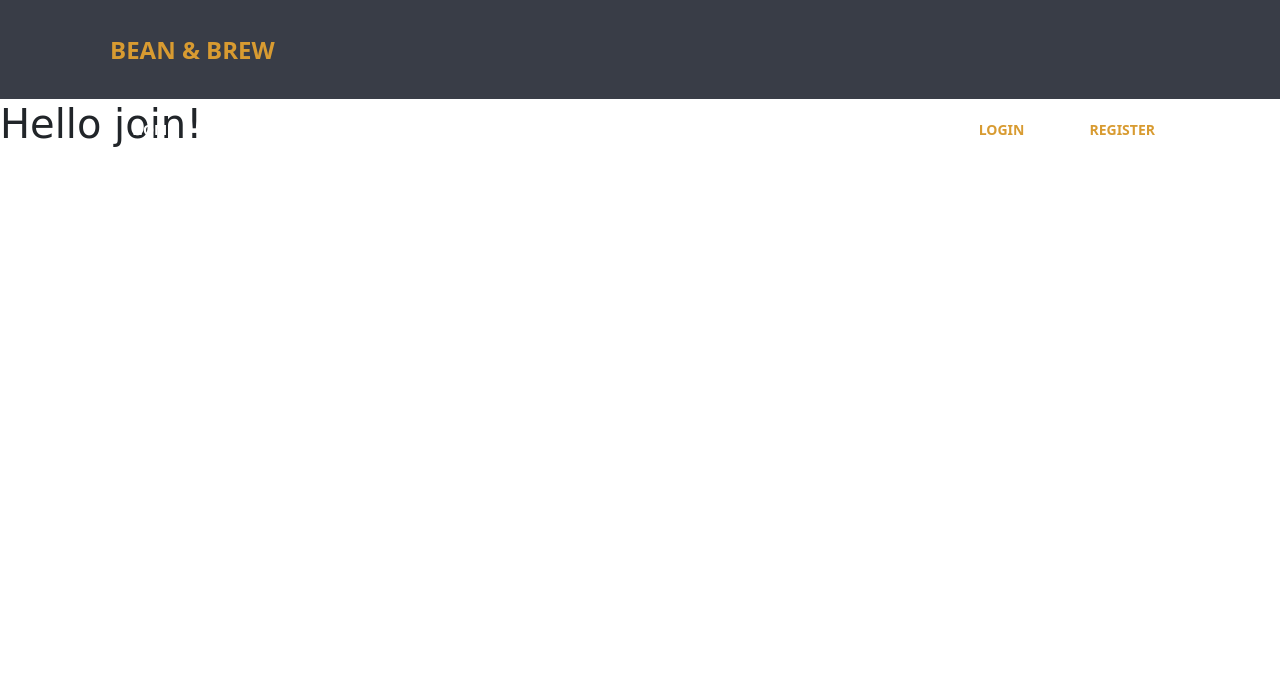
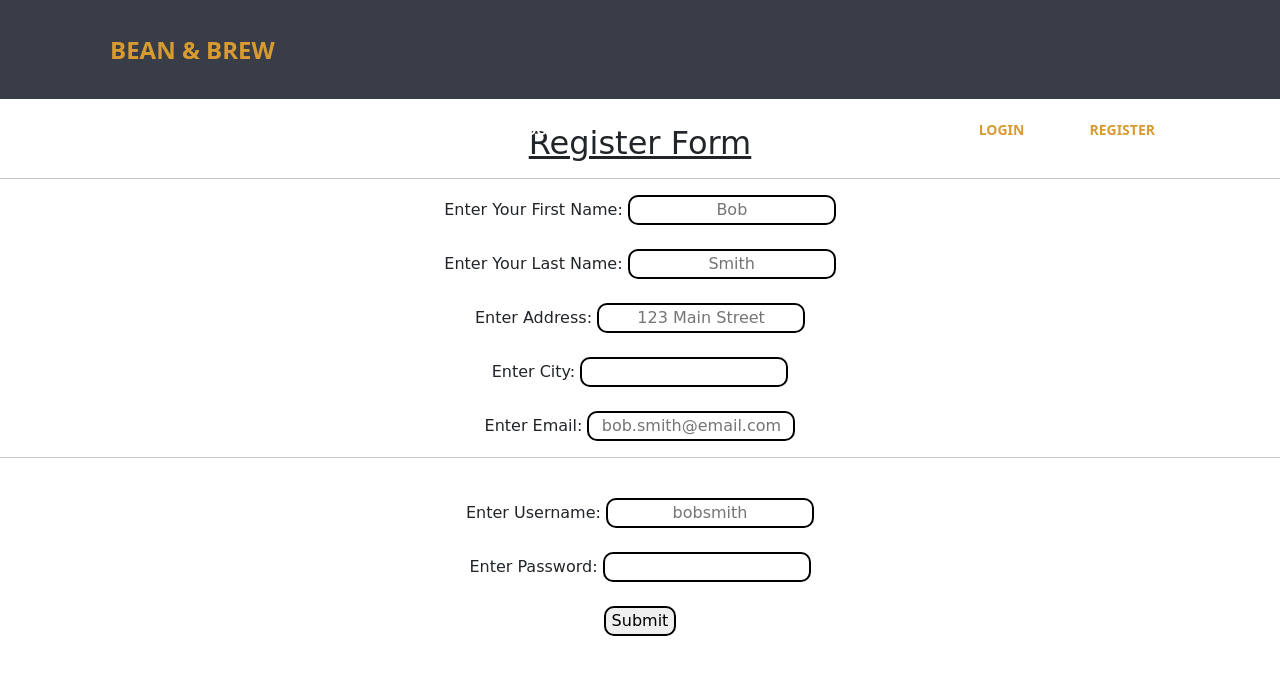
Before and after one commit to Parsnip-69/Task-2---Summer-Work, a Flask app: page /join in a window 1280 px wide. Shown: the top 675 px of the page. Run offline with Flask 3, Linux system fonts and the light colour scheme; some web fonts are replaced.

Commit message:
registation system working, saving to database, password hashing securly

```diff
--- a/main.py
+++ b/main.py
@@ -1,11 +1,14 @@
-from flask import Flask, render_template
+from flask import Flask, render_template, request
+import sqlite3
+from flask_bcrypt import Bcrypt
 
-app = Flask (__name__)
+app = Flask(__name__)
+bcrypt = Bcrypt(app)
 
-@app.route('//<name>')
-@app.route('/home/<name>')
-def index(name):
-    return render_template("index.html", user = name)
+@app.route('/')
+@app.route('/home')
+def index():
+    return render_template("index.html")
 
 @app.route('/aboutus')
 def about():
@@ -27,6 +30,41 @@ def lessons():
 def tables():
     return render_template("tables.html")
 
+@app.route('/join', methods=['POST', 'GET'])
+def join():
+    if request.method == 'POST':
+        try:
+            first_name = request.form['first_name']
+            last_name = request.form['last_name']
+            address = request.form['address']
+            city = request.form['city']
+            email = request.form['email']
+            username = request.form['username']
+            password = request.form['password']
+
+            hashed_password = bcrypt.generate_password_hash (password).decode('utf-8')
+            #is_valid = bcrypt.check_password_hash (hashed_password, password)
+            #return f"Password: {password}<br>Hashed Password: {hashed_password}<br>Is Valid: {is_valid}"
 
 
-app.run(debug=True)
+            with sqlite3.connect("database.db") as con:
+                cur = con.cursor()
+                cur.execute("INSERT INTO personal_details (first_name, last_name , address, city, email) VALUES (?,?,?,?,?)", (first_name, last_name, address, city, email))
+                cur.execute("INSERT INTO login_info (username, password) VALUES (?,?)", (username, hashed_password))
+                con.commit()
+                msg = "Record successfully added"
+        except Exception as e:
+            con.rollback()
+            msg = f"Error in insert operation: {str(e)}"
+        finally:
+            con.close()
+            return render_template("result.html", msg=msg)
+    else:
+        return render_template("join.html")
+
+@app.route('/login')
+def login():
+    return render_template("login.html")
+
+if __name__ == "__main__":
+    app.run(debug=True)
--- a/static/css/StyleSheet.css
+++ b/static/css/StyleSheet.css
@@ -245,3 +245,9 @@ h3{
   margin-top: 100px;
   font-family: "Edu AU VIC WA NT Hand", cursive;
 }
+
+input {
+    border-radius: 10px;
+    border: 2px solid rgb(0, 0, 0);
+    text-align: center;
+}
--- a/templates/base.html
+++ b/templates/base.html
@@ -28,8 +28,8 @@
                     <li><a href="/lessons">Cooking Lessons</a></li>
                 </ul>
             </li>
-            <li><a href="/join" class="login-register">Login</a></li>
-            <li><a href="/participants" class="login-register">Register</a></li>
+            <li><a href="/login" class="login-register">Login</a></li>
+            <li><a href="/join" class="login-register">Register</a></li>
         </ul>
     </nav>
 <div class="content">
--- a/templates/index.html
+++ b/templates/index.html
@@ -1,5 +1,3 @@
 {% extends "base.html" %}
 {% block title %}Home{% endblock %}
-{% block content %}
-<h1>Hello {{ user }}!</h1>
-{% endblock %}
+{% block content %} {% endblock %}
--- a/templates/join.html
+++ b/templates/join.html
@@ -1,17 +1,32 @@
 {% extends "base.html" %}
-{% block title %}{% endblock %}
+{% block title %}Coffee{% endblock %}
 {% block content %}
-<form method="POST">
-    <label>Enter Name:</label>
-    <input type="name" name="name" placeholder="Enter your name" required><br/>
+<center><br><h2 style="text-decoration: underline;">Register Form</h2><hr>
+<form action="{{ url_for('join') }}" method="POST">
+
+    <label>Enter Your First Name:</label>
+    <input type="text" name="first_name" placeholder="Bob" required/> <br><br>
+
+    <label>Enter Your Last Name:</label>
+    <input type="text" name="last_name" placeholder="Smith" required/> <br><br>
+
+    <label>Enter Address:</label>
+    <input type="text" name="address" placeholder="123 Main Street" /> <br><br>
+
+    <label>Enter City:</label>
+    <input type="text" name="city" placeholder="" /> <br><br>
+
     <label>Enter Email:</label>
-    <input type="email" name="email" placeholder="Enter your email" required><br/>
-    <label>Enter City:</label>
-    <input type="name" name="city" placeholder="Enter your City name" required><br/>
-    <label>Enter Country:</label>
-    <input type="name" name="country" placeholder="Enter the Country name" required><br/>
-    <label>Enter phone num:</label>
-    <input type="name" name="phone" placeholder="Your Phone Number" required><br/>
-    <input type = "submit" value = "submit"/><br/>
-</form>
+    <input type="text" name="email" placeholder="bob.smith@email.com" required/> <br><hr><br>
+
+    <label>Enter Username:</label>
+    <input type="text" name="username" placeholder="bobsmith" required/> <br><br>
+
+    <label>Enter Password:</label>
+    <input type="password" name="password" required/> <br><br>
+
+
+    <input type="submit" value="Submit" />
+
+</form></center>
 {% endblock %}
--- /dev/null
+++ b/templates/login.html
@@ -0,0 +1,5 @@
+{% extends "base.html" %}
+{% block title %}Coffee{% endblock %}
+{% block content %}
+<h1 style="text-align: center;">Sign In Page</h1>
+{% endblock %}
```
Also changed, not shown: create_table.py (+14 -3 lines), templates/result.html (added, +10 -0 lines), database.db.
